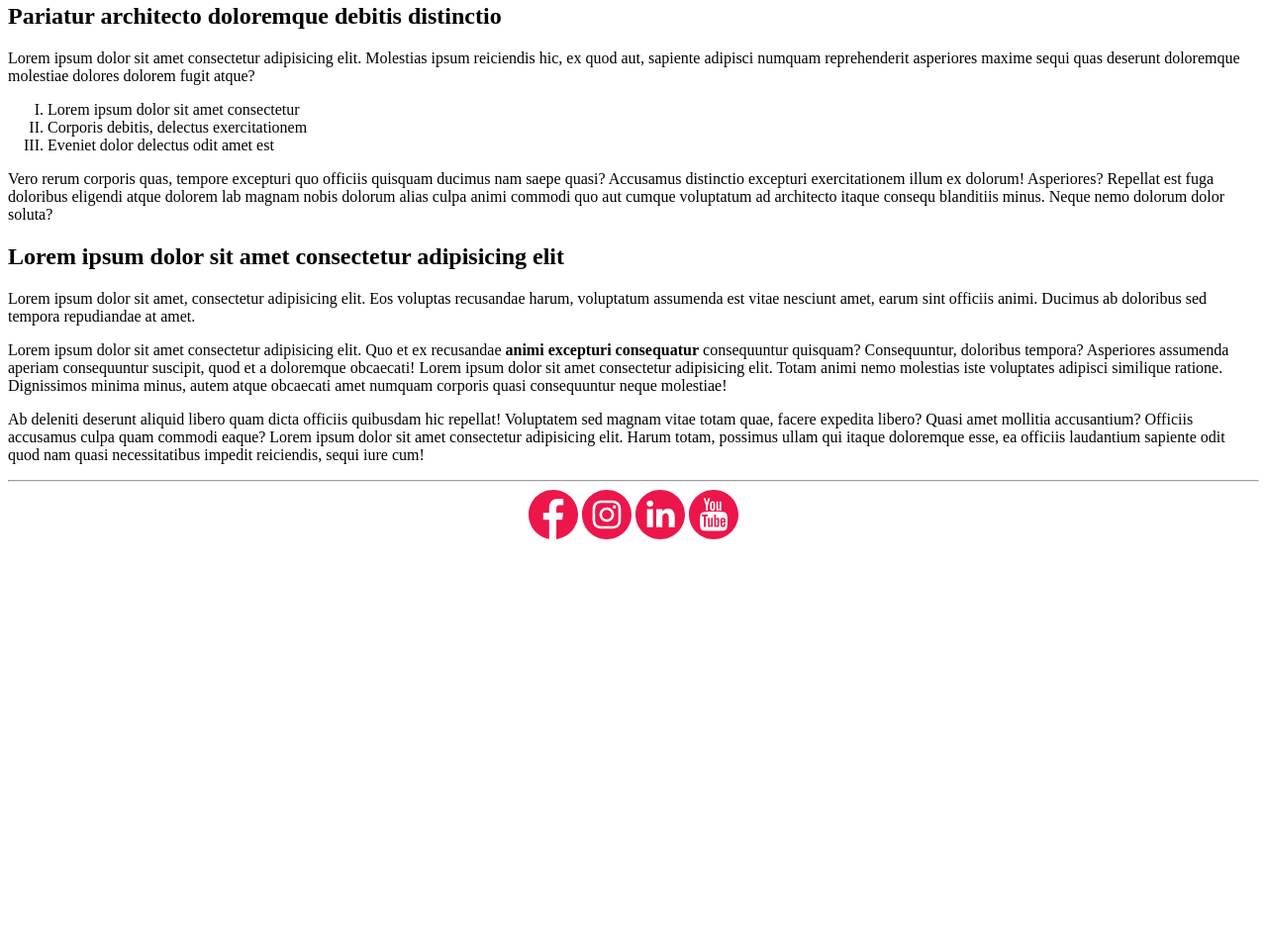
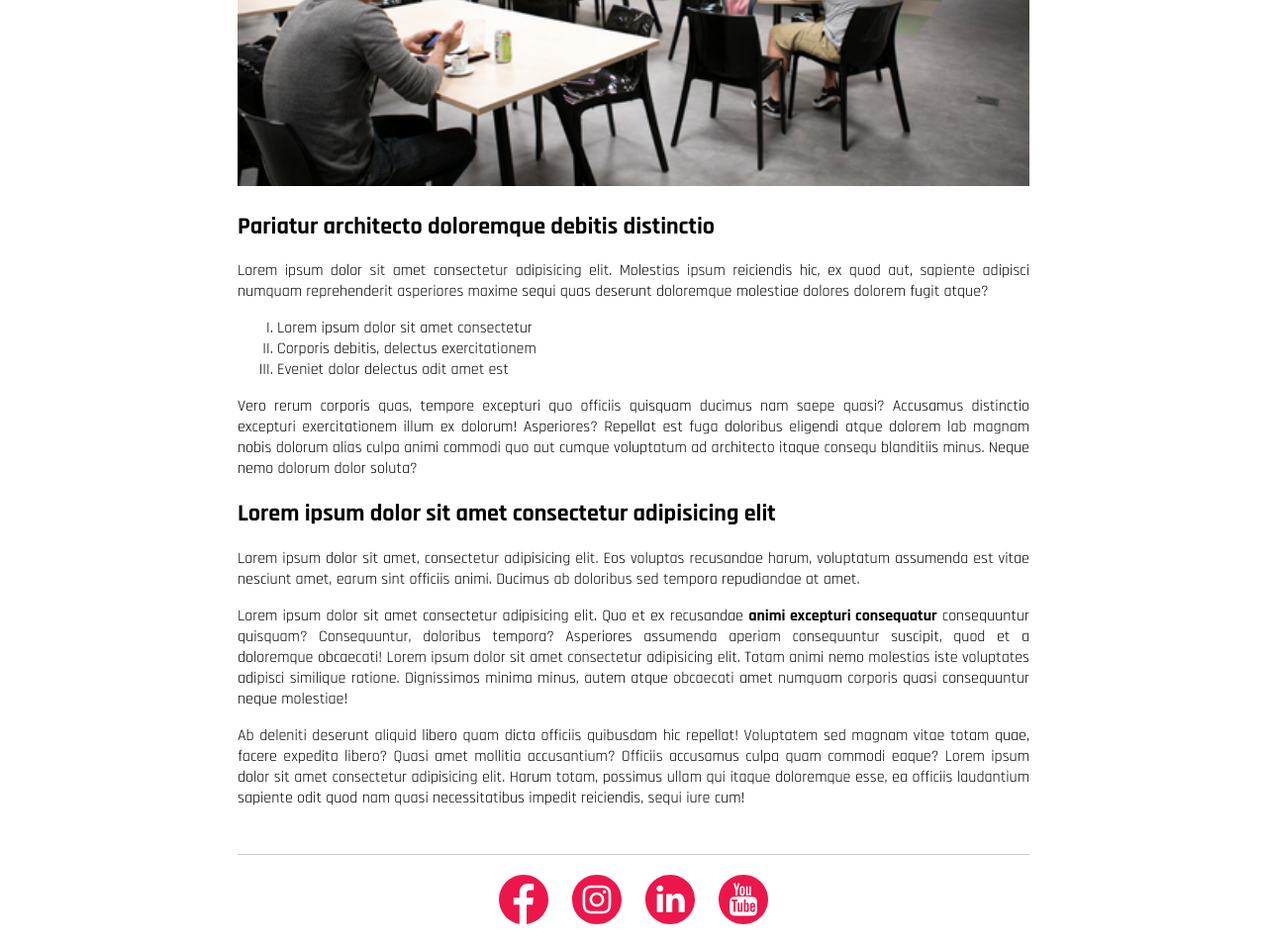
Before and after one commit to nathtescarollo/dh-news, a plain HTML site: page index.html in a window 1280 px wide. Shown: the part 550-1506 px from the top of the page at 99% size. Before the commit the page ends 1107 px from the top, so only its background shows below. Drawn offline with Linux system fonts and the light colour scheme.

Commit message:
Estilizando com CSS

```diff
--- /dev/null
+++ b/css/style.css
@@ -0,0 +1,46 @@
+body {
+    font-family: 'Rajdhani', sans-serif;
+}
+
+.container {
+    width: 100%;
+    max-width: 800px;
+    margin: 0 auto;
+}
+
+h1 {
+    color: #ec183f;
+    font-size: 45px;
+    margin-bottom: 0;
+    line-height:0.7;
+}
+
+header h4 {
+    font-size: 0.75em;
+}
+
+main {
+    margin-bottom: 20px;
+    border-bottom: solid 1px #ccc;
+    padding-bottom: 30px;
+    text-align: justify;
+}
+
+section > img {
+    width: 100%;
+}
+
+ul.redes-sociais {
+    list-style: none;
+    padding: 0;
+    text-align: center;
+}
+
+ul.redes-sociais li {
+    display: inline-block;
+    margin: 0 10px;
+}
+
+ul.redes-sociais li img {
+    width: 50px;
+}
--- a/index.html
+++ b/index.html
@@ -1,14 +1,16 @@
 <!DOCTYPE html>
 <html lang="pt-br">
-
   <head>
     <meta charset="UTF-8" />
     <meta http-equiv="X-UA-Compatible" content="IE=edge" />
     <meta name="viewport" content="width=device-width, initial-scale=1.0" />
+    <link rel="stylesheet" href="css/style.css">
+    <link rel="preconnect" href="https://fonts.gstatic.com">
+    <link href="https://fonts.googleapis.com/css2?family=Rajdhani:wght@400;500;700&display=swap" rel="stylesheet">
     <title>DH News</title>
   </head>
-
   <body>
+    <div class="container">
       <header>
         <h1>DH News</h1>
         <h4><strong>Postado em 01/06/2021</strong></h4>
@@ -32,7 +34,6 @@
           </p>
           <img src="img/destaque.webp" alt="Espaço do colearning" />
         </section>
-
         <section>
           <h2>Pariatur architecto doloremque debitis distinctio</h2>
           <p>
@@ -55,35 +56,59 @@
             Neque nemo dolorum dolor soluta?
           </p>
         </section>
-
         <section>
           <h2>Lorem ipsum dolor sit amet consectetur adipisicing elit</h2>
           <p>
-                Lorem ipsum dolor sit amet, consectetur adipisicing elit. Eos voluptas recusandae harum, voluptatum
-                assumenda est vitae nesciunt amet, earum sint officiis animi. Ducimus ab doloribus sed tempora
-                repudiandae at amet.
+            Lorem ipsum dolor sit amet, consectetur adipisicing elit. Eos voluptas
+            recusandae harum, voluptatum assumenda est vitae nesciunt amet, earum
+            sint officiis animi. Ducimus ab doloribus sed tempora repudiandae at
+            amet.
+          </p>
           <p>
-                Lorem ipsum dolor sit amet consectetur adipisicing elit. Quo et ex recusandae <strong>animi excepturi
-                    consequatur</strong> consequuntur quisquam? Consequuntur, doloribus tempora? Asperiores assumenda
-                aperiam consequuntur suscipit, quod et a doloremque obcaecati! Lorem ipsum dolor sit amet consectetur
-                adipisicing elit. Totam animi nemo molestias iste voluptates adipisci similique ratione. Dignissimos
-                minima minus, autem atque obcaecati amet numquam corporis quasi consequuntur neque molestiae!
+            Lorem ipsum dolor sit amet consectetur adipisicing elit. Quo et ex
+            recusandae <strong>animi excepturi consequatur</strong> consequuntur
+            quisquam? Consequuntur, doloribus tempora? Asperiores assumenda
+            aperiam consequuntur suscipit, quod et a doloremque obcaecati! Lorem
+            ipsum dolor sit amet consectetur adipisicing elit. Totam animi nemo
+            molestias iste voluptates adipisci similique ratione. Dignissimos
+            minima minus, autem atque obcaecati amet numquam corporis quasi
+            consequuntur neque molestiae!
+          </p>
           <p>
-                Ab deleniti deserunt aliquid libero quam dicta officiis quibusdam hic repellat! Voluptatem sed magnam
-                vitae totam quae, facere expedita libero? Quasi amet mollitia accusantium? Officiis accusamus culpa quam
-                commodi eaque? Lorem ipsum dolor sit amet consectetur adipisicing elit. Harum totam, possimus ullam qui
-                itaque doloremque esse, ea officiis laudantium sapiente odit quod nam quasi necessitatibus impedit
-                reiciendis, sequi iure cum!
+            Ab deleniti deserunt aliquid libero quam dicta officiis quibusdam hic
+            repellat! Voluptatem sed magnam vitae totam quae, facere expedita
+            libero? Quasi amet mollitia accusantium? Officiis accusamus culpa quam
+            commodi eaque? Lorem ipsum dolor sit amet consectetur adipisicing
+            elit. Harum totam, possimus ullam qui itaque doloremque esse, ea
+            officiis laudantium sapiente odit quod nam quasi necessitatibus
+            impedit reiciendis, sequi iure cum!
           </p>
         </section>
       </main>
-    <footer align="center">
-        <hr>
-        <img src="img/facebook.svg" width="50" alt="">
-        <img src="img/instagram.svg" width="50" alt="">
-        <img src="img/linkedin.svg" width="50" alt="">
-        <img src="img/youtube.svg" width="50" alt="">
+      <footer>
+        <ul class="redes-sociais">
+          <li>
+            <a target="_blank" href="https://www.facebook.com/digitalhousebrasil">
+              <img src="img/facebook.svg" alt="" />
+            </a>
+          </li>
+          <li>
+            <a target="_blank" href="https://www.instagram.com/digitalhousebrasil/">
+              <img src="img/instagram.svg" alt="" />
+            </a>
+          </li>
+          <li>
+            <a target="_blank" href="https://www.linkedin.com/school/digital-house-brasil/mycompany/">
+              <img src="img/linkedin.svg" alt="" />
+            </a>
+          </li>
+          <li>
+            <a target="_blank" href="https://www.youtube.com/channel/UCRQdwmWMhTcqDFjPT4UPZYA/featured">
+              <img src="img/youtube.svg" alt="" />
+            </a>
+          </li>
+        </ul>
       </footer>
+    </div>
   </body>
-
 </html>
```
Lines whose indentation alone changed are shown as unchanged.
